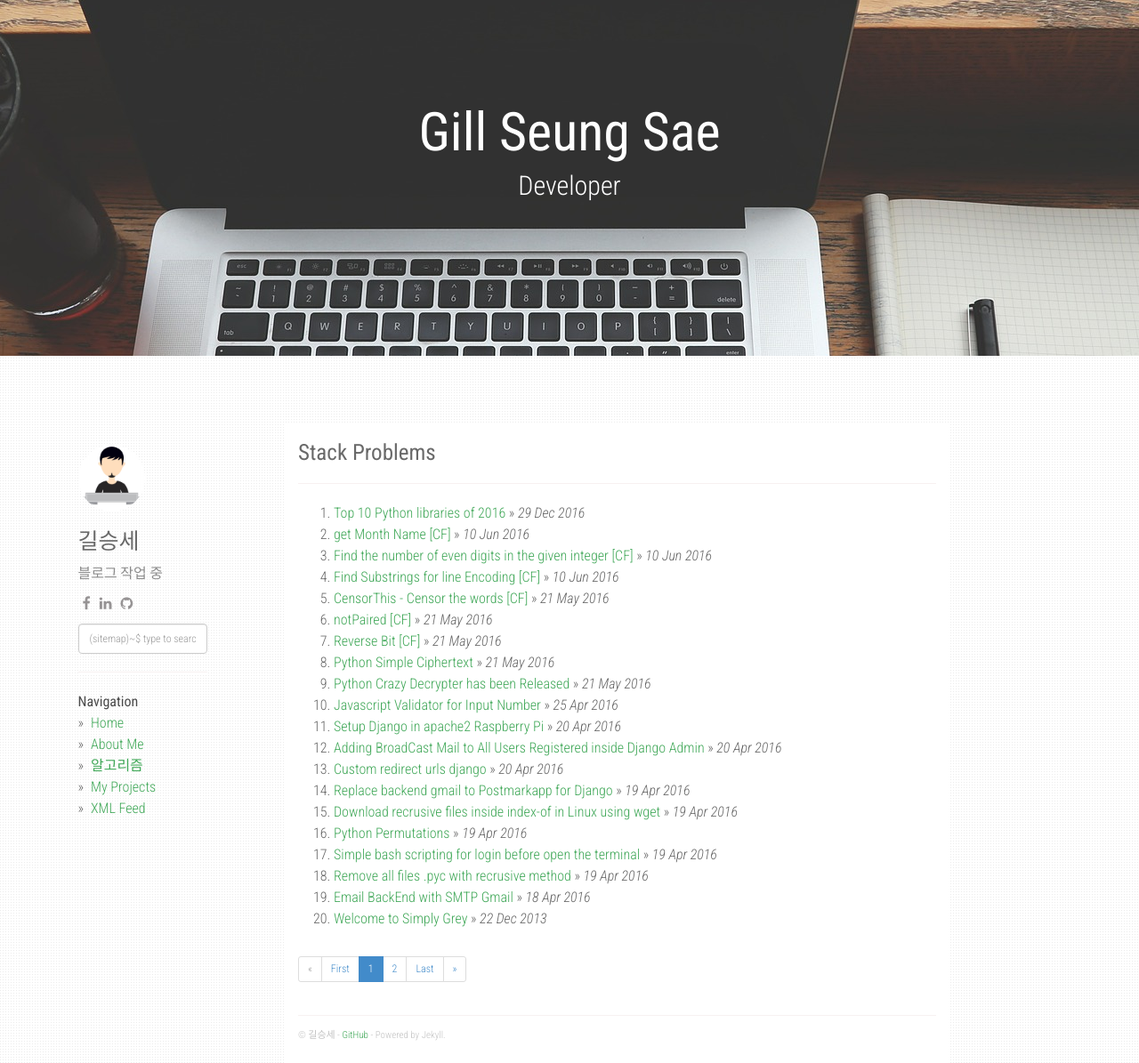
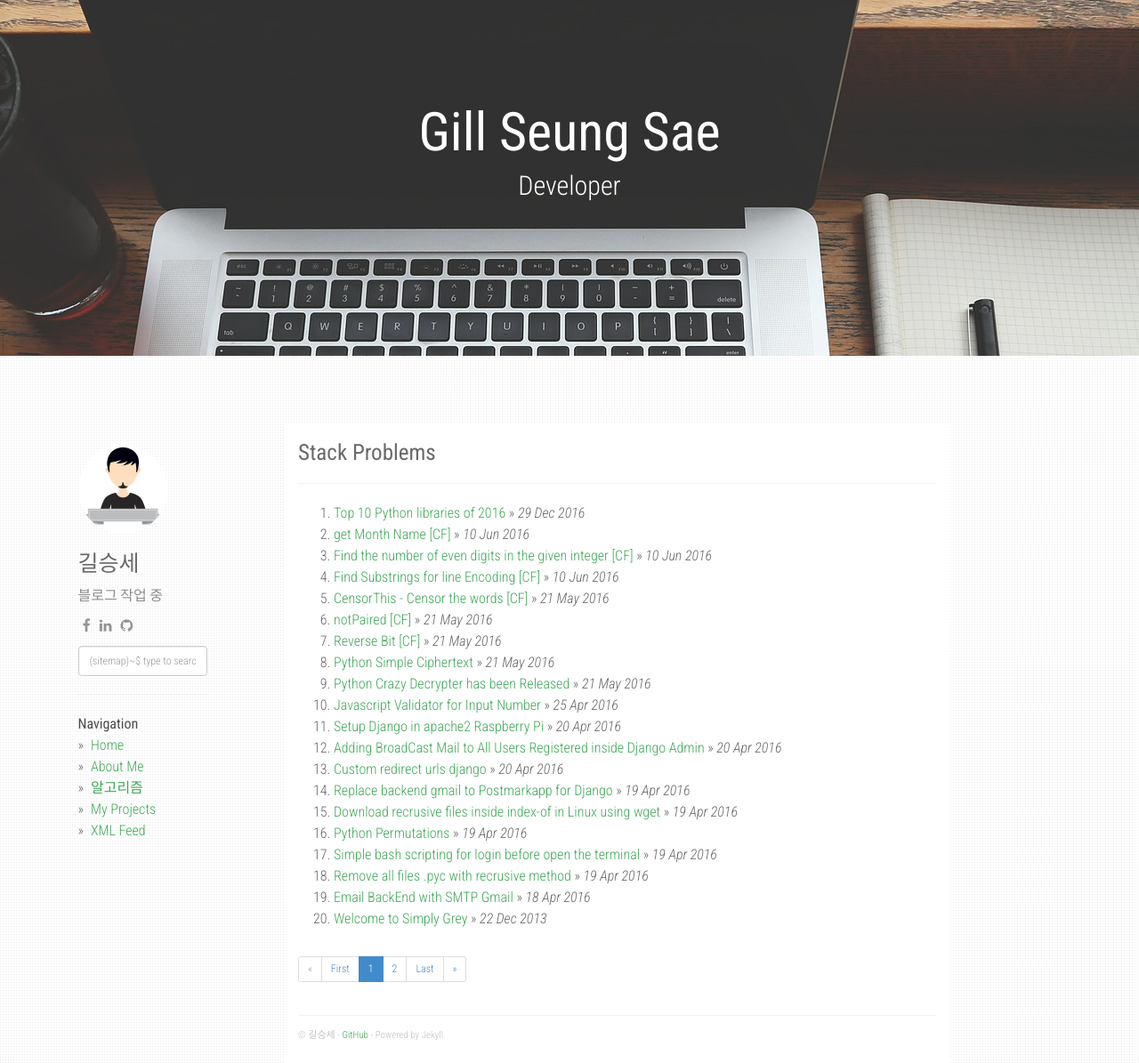
Before and after one commit to agusmakmun/agusmakmun.github.io, a Jekyll site: the page built from index.html, in a window 1280 px wide. Shown: the whole page at 89% size. Built offline with Jekyll 4.4.1, drawn with Linux system fonts in a browser that asks for light colours; nearby versions of some CDN libraries; the list of posts is cut into pages by our own code; grey boxes are pictures that could not be loaded.

Commit message:
Update default.html

```diff
--- a/_layouts/default.html
+++ b/_layouts/default.html
@@ -124,7 +124,7 @@
     <div>
       <div class="col-sm-3">
         <div class="fixed-condition">
-          <a href="/"><img class="profile-avatar" src="{{ site.avatar_url }}" height="75px" width="75px" /></a>
+          <a href="/"><img class="profile-avatar" src="{{ site.avatar_url }}" height="100px" width="100px" /></a>
           <h1 class="author-name">{{ site.author }}</h1>
           {% if site.about %}
             <div class="profile-about">
```
